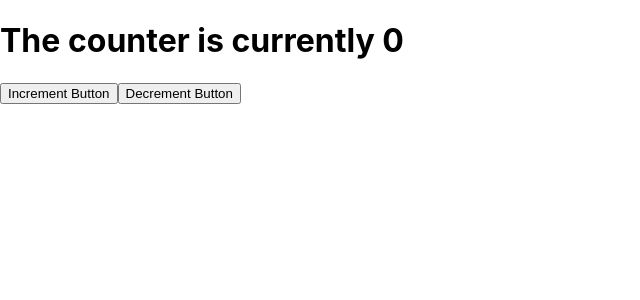
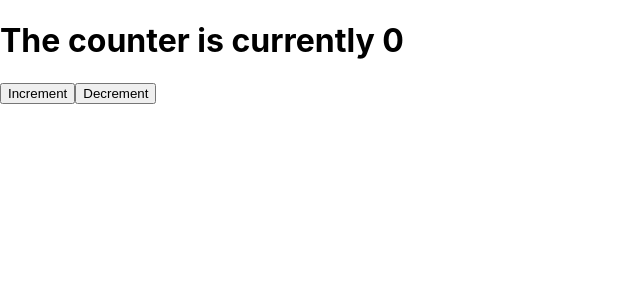
Before and after one commit to jahan-nusrat/react-test-jest-enzyme, a React (Create React App) app: page / in a window 1280 px wide. Shown: the top 300 px of the page, without its empty margins (0-640 px from the left). Built offline with nearby package versions, Linux system fonts and the light colour scheme.

Commit message:
remove container

```diff
--- a/src/App.js
+++ b/src/App.js
@@ -21,8 +21,8 @@ const App = () => {
       <button data-test='increment-button' onClick={() => {
         error && setError(false)
         setCount(count + 1)
-      }}>Increment Button</button>
-      <button data-test='decrement-button' onClick={handleDecrementBtn}>Decrement Button</button>
+      }}>Increment</button>
+      <button data-test='decrement-button' onClick={handleDecrementBtn}>Decrement</button>
 
       <p data-test='error' className={`error ${error ? '' : 'hidden'}`}>Counter can't go below zero</p>
     </div>
```
Also changed, not shown: 1 other file (tests, documents, lock files or other folders).
